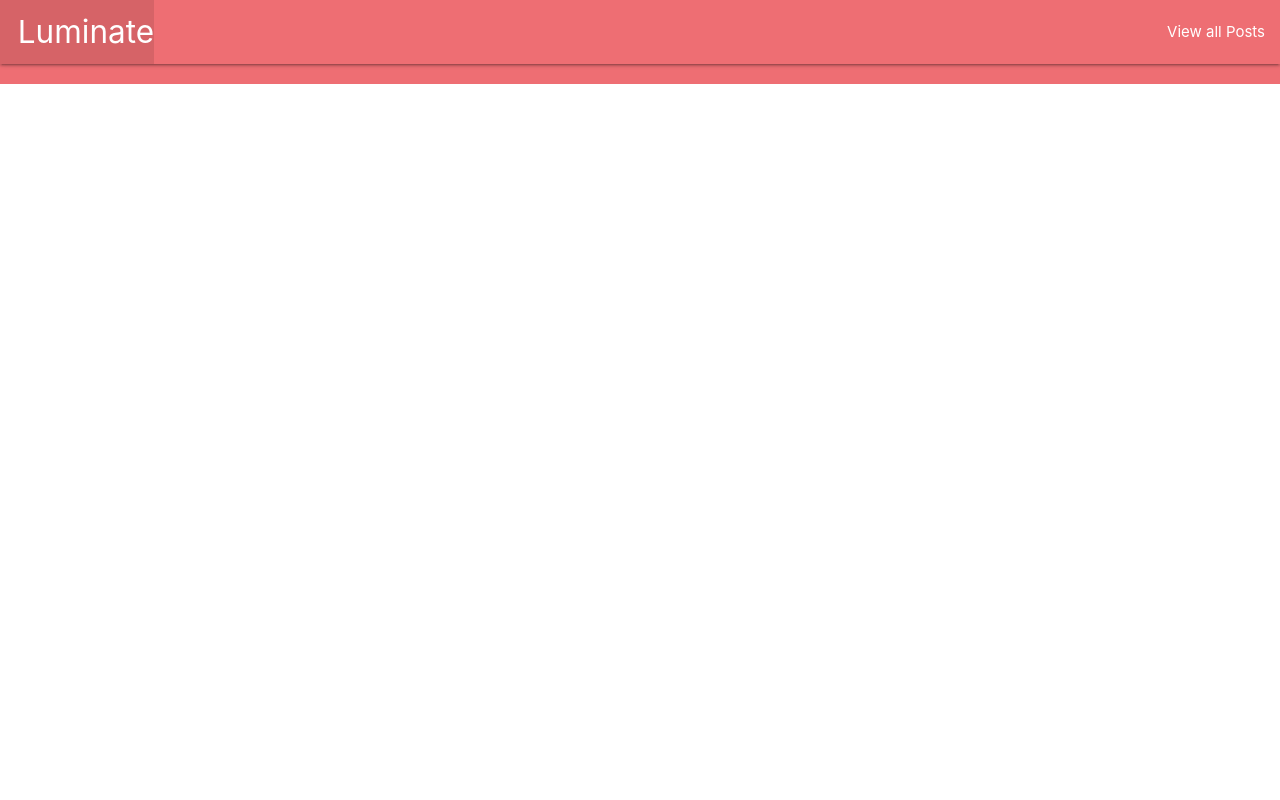
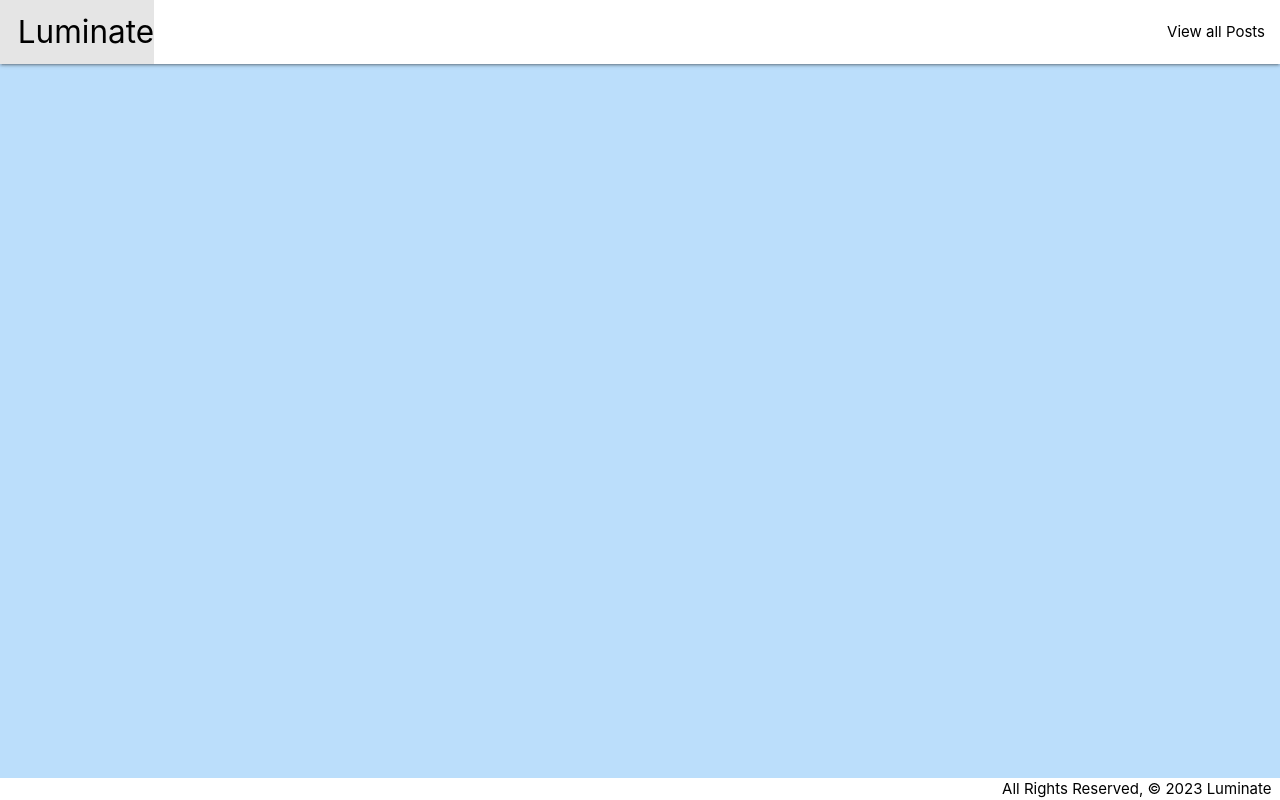
Before and after one commit to ShadowXG/Luminate, a Django app: template main_app/templates/base.html in a window 1280 px wide. Run offline with Django 4.2, Linux system fonts and the light colour scheme; the template is opened without the code that fills it, so the values that code supplies are empty.

Commit message:
Home page styled

```diff
--- a/main_app/templates/base.html
+++ b/main_app/templates/base.html
@@ -1,3 +1,4 @@
+{% load static %}
 <!DOCTYPE html>
 <html lang="en">
 <head>
@@ -6,16 +7,17 @@
     <meta name="viewport" content="width=device-width, initial-scale=1.0">
     <title>Luminate</title>
     <link rel="stylesheet" href="https://cdnjs.cloudflare.com/ajax/libs/materialize/1.0.0/css/materialize.min.css">
+    <link rel="stylesheet" type="text/css" href="{% static 'css/style.css' %}">
 </head>
-<body>
+<body class="blue lighten-4">
     <header class="navbar-fixed">
         <nav>
-            <div class="nav-wrapper">
+            <div class="nav-wrapper white">
                 <ul>
-                    <li><a href="/" class="left brand-logo">&nbsp;&nbsp;Luminate</a></li>
+                    <li><a href="/" class="left brand-logo black-text">&nbsp;&nbsp;Luminate</a></li>
                 </ul>
                 <ul class="right">
-                    <li><a href="/posts">View all Posts</a></li>
+                    <li><a href="/posts" class="black-text">View all Posts</a></li>
                 </ul>
             </div>
         </nav>
@@ -24,8 +26,8 @@
         {% block content %}
         {% endblock %}
     </main>
-    <footer class="page-footer">
-        <div class="right">All Rights Reserved, &copy; 2023 Luminate &nbsp;</div>
+    <footer class="page-footer white">
+        <div class="right black-text">All Rights Reserved, &copy; 2023 Luminate &nbsp;</div>
     </footer>
 </body>
 </html>
--- /dev/null
+++ b/main_app/templates/home.html
@@ -0,0 +1,4 @@
+{% extends 'base.html' %}
+{% block content %}
+    <h1>Home</h1>
+{% endblock %}
```
Also changed, not shown: main_app/static/css/style.css (+5 -5 lines).
